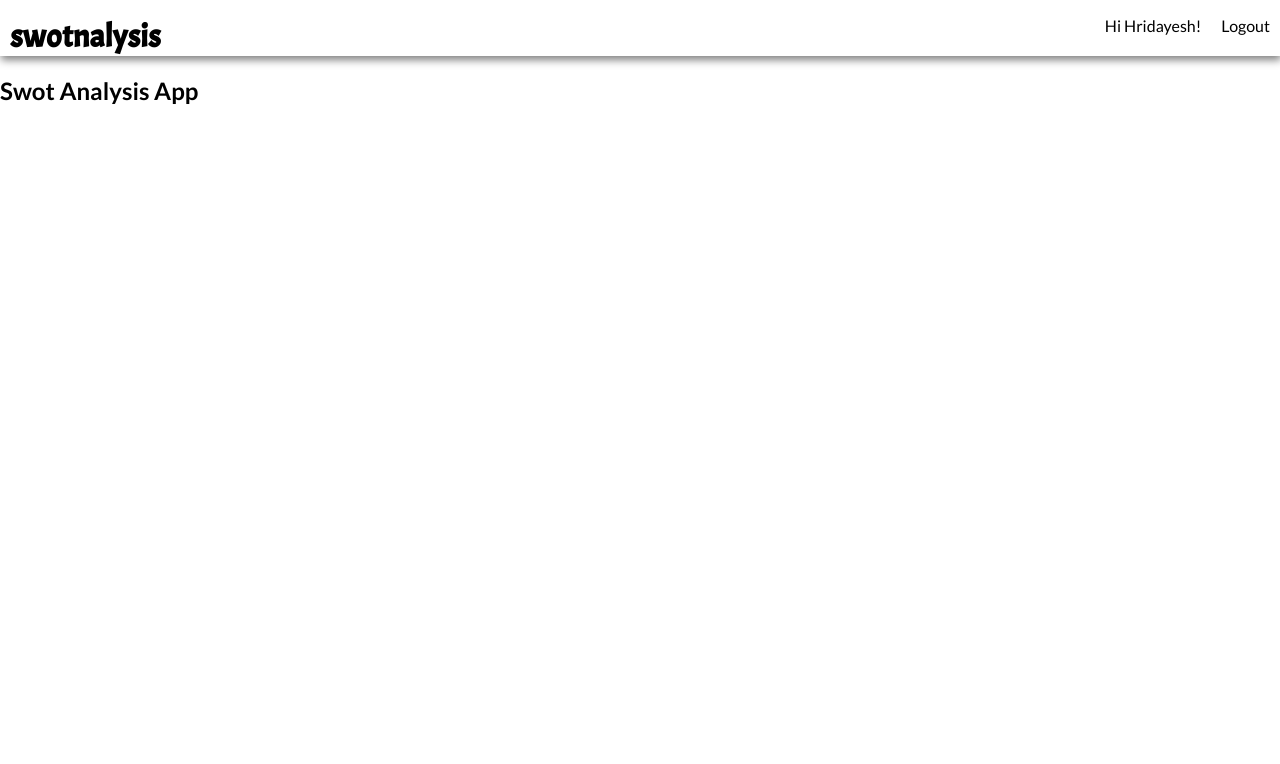
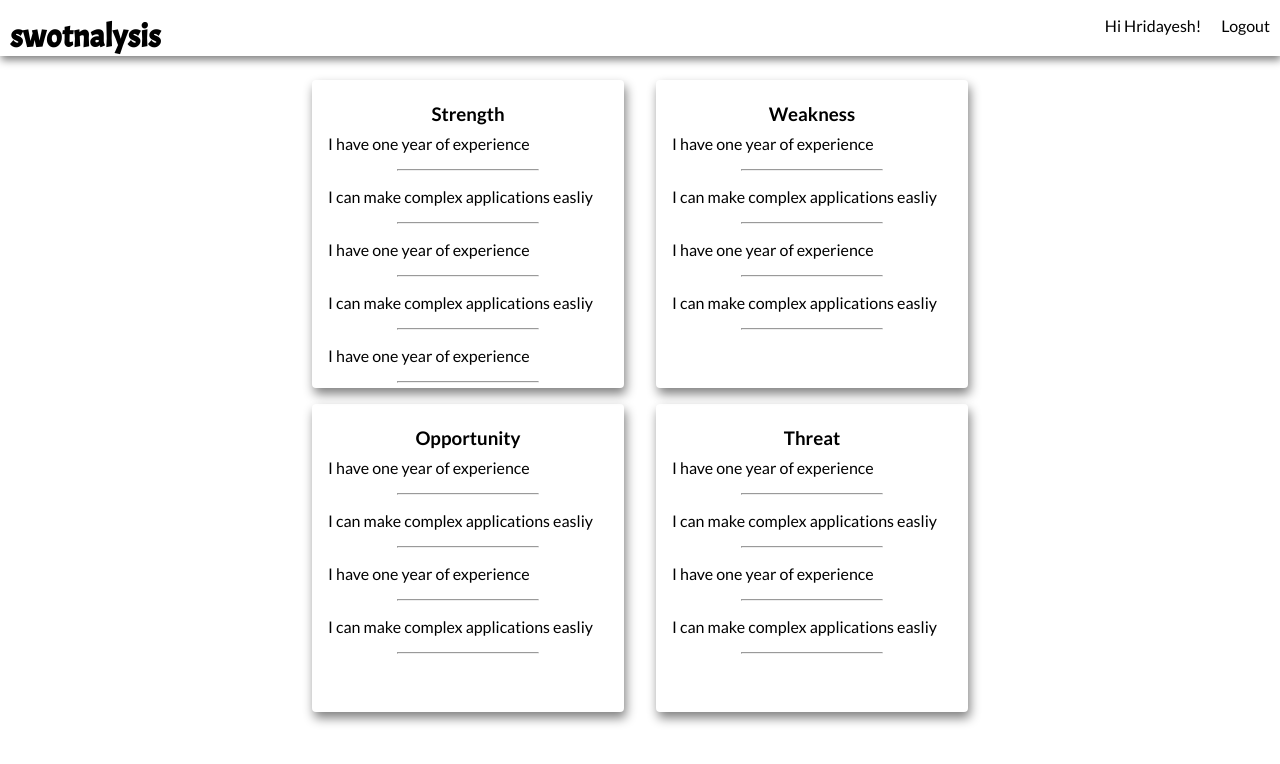
Before and after one commit to vyasriday/swotnalysis, a React (Create React App) app: page / in a window 1280 px wide. Shown: the top 764 px of the page. Built offline with nearby package versions, Linux system fonts and the light colour scheme.

Commit message:
got basic home page UI ready

```diff
--- a/server.json
+++ b/server.json
@@ -1,3 +1,5 @@
 {
-	"isLoggedIn": "false"
+	"data": {
+		"strengths": ["I have one year of experience"]
+	}
 }
--- a/src/components/App.js
+++ b/src/components/App.js
@@ -1,10 +1,11 @@
 import React from 'react';
 import Header from './Header/index.jsx';
+import Home from './Home/index.jsx';
 const App = () => {
 	return (
 		<div>
 			<Header />
-			<h2>Swot Analysis App</h2>
+			<Home />
 		</div>
 	);
 };
--- /dev/null
+++ b/src/components/Home/home.scss
@@ -0,0 +1,50 @@
+.boxes {
+	display: flex;
+	flex-direction: column;
+	margin: 24px 0 16px 0;
+
+	.row {
+		display: flex;
+		flex-wrap: wrap;
+		justify-content: center;
+
+		.column {
+			margin: 0 16px;
+			padding: 4px 16px;
+			display: flex;
+			flex-direction: column;
+			max-height: 300px;
+			height: 300px;
+			min-width: 280px;
+			max-width: 300px;
+			box-shadow: 2px 6px 11px gray;
+			border-radius: 4px;
+			.items {
+				overflow-y: scroll;
+			}
+			.title {
+				height: 24px;
+				font-size: 16px;
+				text-align: center;
+				margin-bottom: 10px;
+			}
+		}
+
+		.strength,
+		.weakness {
+			margin-bottom: 16px;
+		}
+	}
+}
+
+.item {
+	// border-bottom: 1px solid black;
+	margin: 8px 0;
+	.text {
+		padding-right: 6px;
+	}
+	hr {
+		width: 50%;
+		text-align: left;
+	}
+}
--- /dev/null
+++ b/src/components/Home/index.jsx
@@ -0,0 +1,111 @@
+import React, { useState } from 'react';
+import './home.scss';
+
+const data = {
+	strength: [
+		'I have one year of experience',
+		'I can make complex applications easliy',
+		'I have one year of experience',
+		'I can make complex applications easliy',
+		'I have one year of experience',
+		'I can make complex applications easliy',
+	],
+	weakness: [
+		'I have one year of experience',
+		'I can make complex applications easliy',
+		'I have one year of experience',
+		'I can make complex applications easliy',
+	],
+	opportunity: [
+		'I have one year of experience',
+		'I can make complex applications easliy',
+		'I have one year of experience',
+		'I can make complex applications easliy',
+	],
+	threat: [
+		'I have one year of experience',
+		'I can make complex applications easliy',
+		'I have one year of experience',
+		'I can make complex applications easliy',
+	],
+};
+
+const DisplayItem = (props) => {
+	return (
+		<div className='item'>
+			<p className='text'>{props.item}</p>
+			<hr />
+		</div>
+	);
+};
+
+// const ItemForm = ({ updateItem, placeholder }) => {
+// 	const [value, setValue] = useState('');
+
+// 	return (
+// 		<form>
+// 			<input
+// 				type='text'
+// 				placeholder={placeholder}
+// 				value={value}
+// 				onChange={(e) => setValue(e.target.value)}
+// 			/>
+// 			<button type='submit'>Add</button>
+// 		</form>
+// 	);
+// };
+
+const Home = (props) => {
+	return (
+		<div>
+			<div className='boxes'>
+				<div className='row'>
+					<div className='column strength'>
+						<div className='title'>
+							<h3>Strength</h3>
+						</div>
+						<div className='items'>
+							{data.strength.map((item, index) => (
+								<DisplayItem item={item} key={index} />
+							))}
+						</div>
+					</div>
+					<div className='column weakness'>
+						<div className='title'>
+							<h3>Weakness</h3>
+						</div>
+						<div className='items'>
+							{data.weakness.map((item, index) => (
+								<DisplayItem item={item} key={index} />
+							))}
+						</div>
+					</div>
+				</div>
+				<div className='row'>
+					<div className='column opportunity'>
+						<div className='title'>
+							<h3>Opportunity</h3>
+						</div>
+						<div className='items'>
+							{data.opportunity.map((item, index) => (
+								<DisplayItem item={item} key={index} />
+							))}
+						</div>
+					</div>
+					<div className='column weakness'>
+						<div className='title'>
+							<h3>Threat</h3>
+						</div>
+						<div className='items'>
+							{data.threat.map((item, index) => (
+								<DisplayItem item={item} key={index} />
+							))}
+						</div>
+					</div>
+				</div>
+			</div>
+		</div>
+	);
+};
+
+export default Home;
--- a/src/index.scss
+++ b/src/index.scss
@@ -14,4 +14,5 @@ a {
 body {
 	font-family: 'Lato', sans-serif;
 	margin: 0;
+	max-height: 100vh;
 }
```
Also changed, not shown: 1 other file (tests, documents, lock files or other folders).
